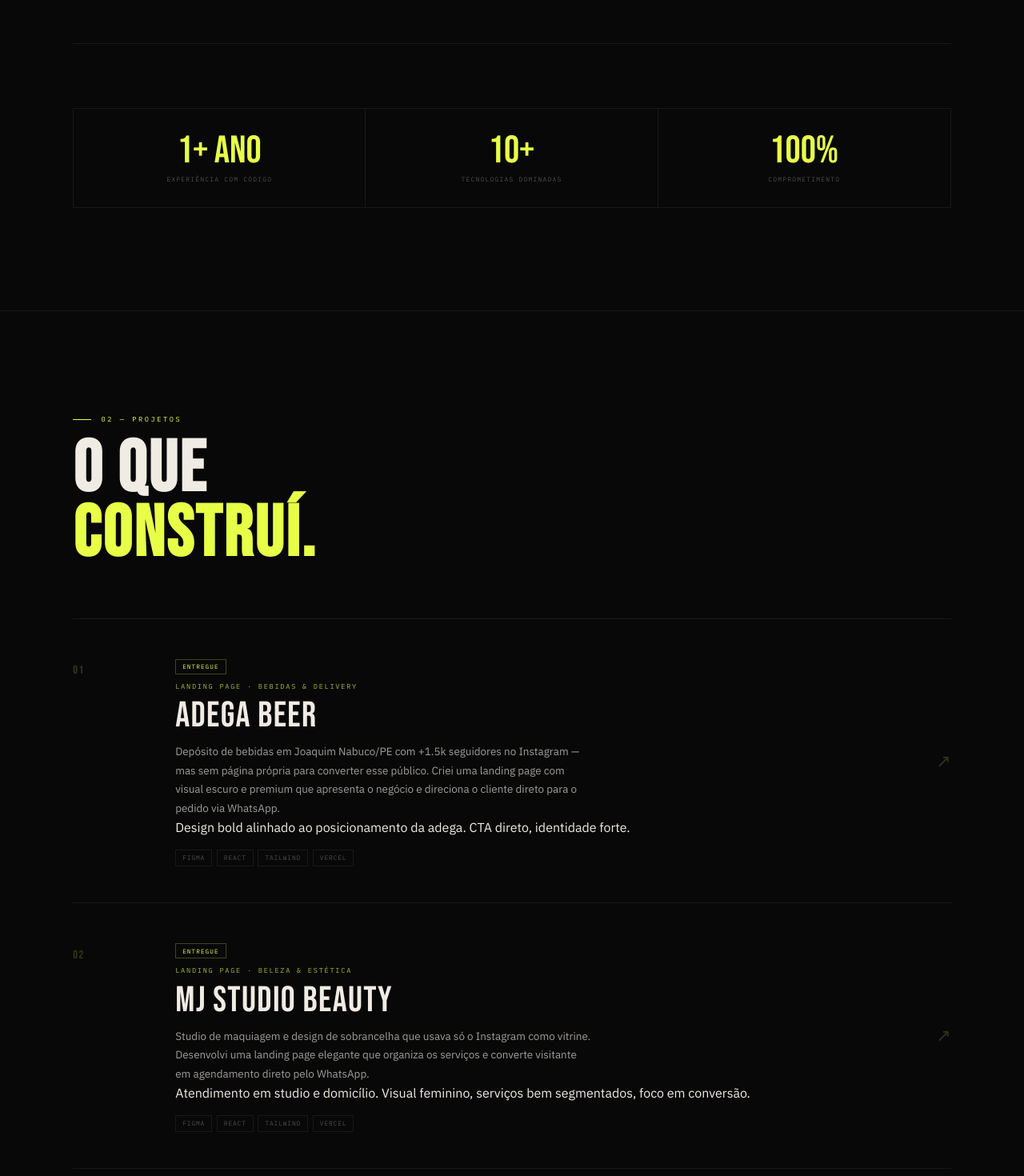
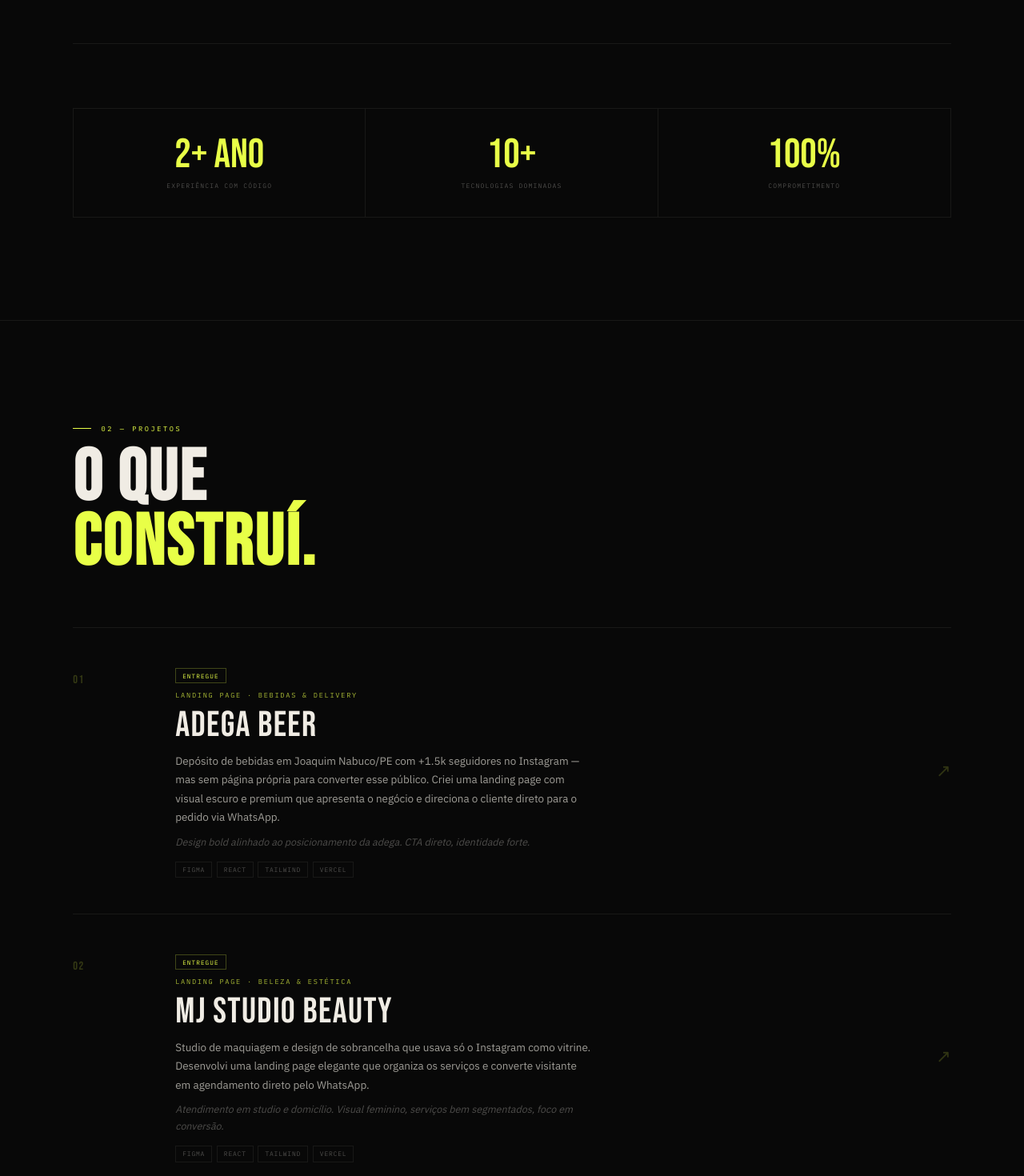
Before and after one commit to 0Lu4an/meuportfolio, a Next.js app: page / in a window 1280 px wide. Shown: the part 1900-3370 px from the top of the page at 80% size. Built offline with nearby package versions, Linux system fonts and the light colour scheme.

Commit message:
Alterações em meu portfolio.

```diff
--- a/app/globals.css
+++ b/app/globals.css
@@ -45,13 +45,9 @@ body {
   pointer-events: none;
 }
 
-@keyframes mq {
-  from { transform: translateX(0); }
-  to   { transform: translateX(-50%); }
-}
-
+/* ── KEYFRAMES GLOBAIS ── */
 @keyframes fu {
-  from { opacity: 0; transform: translateY(12px); }
+  from { opacity: 0; transform: translateY(14px); }
   to   { opacity: 1; transform: none; }
 }
 @keyframes su {
@@ -62,15 +58,29 @@ body {
   0%, 100% { opacity: 0.35; }
   50%       { opacity: 1; }
 }
+@keyframes mq {
+  from { transform: translateX(0); }
+  to   { transform: translateX(-50%); }
+}
 
-/* REVEAL — visível por padrão, animação é bônus */
-.r { opacity: 1; transform: none; }
-.d1 { transition-delay: 0.07s; }
-.d2 { transition-delay: 0.14s; }
-.d3 { transition-delay: 0.21s; }
-.d4 { transition-delay: 0.28s; }
-.d5 { transition-delay: 0.35s; }
+/* ── FADE-IN AO SCROLLAR ── */
+.r {
+  opacity: 0;
+  transform: translateY(24px);
+  transition: opacity 0.7s cubic-bezier(0.16, 1, 0.3, 1),
+              transform 0.7s cubic-bezier(0.16, 1, 0.3, 1);
+}
+.r.v {
+  opacity: 1;
+  transform: none;
+}
+.d1 { transition-delay: 0.08s; }
+.d2 { transition-delay: 0.16s; }
+.d3 { transition-delay: 0.24s; }
+.d4 { transition-delay: 0.32s; }
+.d5 { transition-delay: 0.40s; }
 
+/* ── BOTÕES ── */
 .btn {
   display: inline-flex;
   align-items: center;
@@ -101,6 +111,7 @@ body {
 .btn-ghost { border: 1px solid var(--border2); color: var(--ink2); }
 .btn-ghost:hover { border-color: var(--border3); background: var(--border); color: var(--ink); }
 
+/* ── SEÇÕES ── */
 .sec { padding: 8rem 4vw; max-width: 1200px; margin: 0 auto; }
 .sec-full { border-bottom: 1px solid var(--border); }
 
@@ -126,6 +137,7 @@ h2 {
 }
 h2 em { font-style: normal; color: var(--accent); }
 
+/* ── MOBILE ── */
 @media (max-width: 768px) {
   body { cursor: auto; }
   .sec { padding: 5rem 5vw; }
--- a/components/Projetos.module.css
+++ b/components/Projetos.module.css
@@ -1,3 +1,8 @@
+@keyframes blink {
+  0%, 100% { opacity: 0.35; }
+  50%       { opacity: 1; }
+}
+
 .list { display: flex; flex-direction: column; }
 
 .proj {
@@ -11,22 +16,37 @@
   color: inherit;
   cursor: none;
   position: relative;
-  transition: padding-left 0.35s;
+  transition: padding-left 0.4s cubic-bezier(0.16, 1, 0.3, 1),
+              background 0.4s;
 }
 .proj:first-child { border-top: 1px solid var(--border); }
 
+/* linha lateral accent */
 .proj::before {
   content: '';
   position: absolute;
   left: 0; top: 0; bottom: 0;
   width: 2px;
-  background: var(--accent);
+  background: linear-gradient(180deg, transparent, var(--accent), transparent);
   transform: scaleY(0);
-  transform-origin: bottom;
-  transition: transform 0.4s cubic-bezier(0.16, 1, 0.3, 1);
+  transform-origin: center;
+  transition: transform 0.5s cubic-bezier(0.16, 1, 0.3, 1);
 }
-.proj:hover { padding-left: 1.5rem; }
+
+/* overlay sutil no hover */
+.proj::after {
+  content: '';
+  position: absolute;
+  inset: 0;
+  background: linear-gradient(90deg, var(--accent3), transparent);
+  opacity: 0;
+  transition: opacity 0.4s;
+  pointer-events: none;
+}
+
+.proj:hover { padding-left: 1.8rem; }
 .proj:hover::before { transform: scaleY(1); }
+.proj:hover::after  { opacity: 1; }
 
 .num {
   font-family: 'Bebas Neue', sans-serif;
@@ -38,7 +58,7 @@
   z-index: 1;
   transition: color 0.3s;
 }
-.proj:hover .num { color: rgba(232, 255, 71, 0.5); }
+.proj:hover .num { color: rgba(232, 255, 71, 0.6); }
 
 .body { position: relative; z-index: 1; }
 
@@ -54,6 +74,11 @@
   border: 1px solid var(--border);
   padding: 0.15rem 0.5rem;
   margin-bottom: 0.5rem;
+  transition: border-color 0.3s;
+}
+.done {
+  color: var(--ink2);
+  border-color: var(--border2);
 }
 .live {
   color: #4ade80;
@@ -88,15 +113,27 @@
   line-height: 0.92;
   letter-spacing: 0.03em;
   margin-bottom: 0.8rem;
-  transition: color 0.3s;
+  transition: color 0.3s, letter-spacing 0.4s cubic-bezier(0.16, 1, 0.3, 1);
 }
-.proj:hover .title { color: var(--accent); }
+.proj:hover .title {
+  color: var(--accent);
+  letter-spacing: 0.05em;
+}
 
 .desc {
   font-size: 0.84rem;
   color: var(--ink2);
   line-height: 1.75;
   max-width: 520px;
+}
+
+.detail {
+  font-size: 0.78rem;
+  color: var(--ink3);
+  line-height: 1.65;
+  max-width: 520px;
+  margin-top: 0.5rem;
+  font-style: italic;
 }
 
 .tags {
@@ -114,24 +151,25 @@
   padding: 0.18rem 0.5rem;
   border: 1px solid var(--border);
   color: var(--ink3);
-  transition: all 0.25s;
+  transition: all 0.3s cubic-bezier(0.16, 1, 0.3, 1);
 }
 .proj:hover .tag {
-  border-color: rgba(232, 255, 71, 0.2);
-  color: var(--ink2);
+  border-color: rgba(232, 255, 71, 0.3);
+  color: var(--ink);
+  background: rgba(232, 255, 71, 0.04);
 }
 
 .arr {
   font-size: 1.4rem;
   color: rgba(232, 255, 71, 0.18);
-  transition: color 0.3s, transform 0.4s cubic-bezier(0.16, 1, 0.3, 1);
+  transition: color 0.3s, transform 0.5s cubic-bezier(0.16, 1, 0.3, 1);
   position: relative;
   z-index: 1;
   align-self: center;
 }
 .proj:hover .arr {
   color: var(--accent);
-  transform: translate(8px, -8px);
+  transform: translate(10px, -10px);
 }
 
 /* ── RESPONSIVE ── */
--- a/components/Sobre.jsx
+++ b/components/Sobre.jsx
@@ -5,14 +5,14 @@ import styles from './Sobre.module.css'
 
 const skills = [
   'React','Python','PostgreSQL','JavaScript','Tailwind',
-  'Node.js','APIs REST','Git','Deploy','Figma','Estratégia','Go-to-Market', 'Next.js',
+  'Node.js','APIs REST','Git','Deploy','Figma','Estratégia','Go-to-Market','Next.js',
 ]
 
 const feats = [
   {
     num: '01',
-      title: 'Formação',
-      desc: 'Ciência da Computação - UNIFAVIP. 3º período em andamento. Arquitetura, banco de dados, redes e segurança no currículo.',
+    title: 'Formação',
+    desc: 'Ciência da Computação - UNIFAVIP. 3º período em andamento. Arquitetura, banco de dados, redes e segurança no currículo.',
   },
   {
     num: '02',
@@ -27,13 +27,13 @@ const feats = [
 ]
 
 const counters = [
-  { value: 1,   suffix: '+ ano', label: 'Experiência com código' },
-  { value: 10,  suffix: '+',      label: 'Tecnologias dominadas' },
-  { value: 100, suffix: '%',      label: 'Comprometimento' },
+  { value: 2,   suffix: '+ ano', label: 'Experiência com código' },
+  { value: 10,  suffix: '+',     label: 'Tecnologias dominadas' },
+  { value: 100, suffix: '%',     label: 'Comprometimento' },
 ]
 
 function animateCount(el, target, suffix = '') {
-  const duration = 1400
+  const duration = 1600
   const start = performance.now()
   const update = (now) => {
     const p = Math.min((now - start) / duration, 1)
@@ -47,7 +47,25 @@ function animateCount(el, target, suffix = '') {
 
 export default function Sobre() {
   const counterRefs = useRef([])
+  const sectionRef  = useRef(null)
 
+  // Fade-in das seções
+  useEffect(() => {
+    const els = document.querySelectorAll('.r')
+    const ro = new IntersectionObserver(
+      entries => entries.forEach(e => {
+        if (e.isIntersecting) {
+          e.target.classList.add('v')
+          ro.unobserve(e.target)
+        }
+      }),
+      { threshold: 0.07 }
+    )
+    els.forEach(el => ro.observe(el))
+    return () => ro.disconnect()
+  }, [])
+
+  // Contadores animados
   useEffect(() => {
     const observer = new IntersectionObserver(
       (entries) => {
@@ -55,32 +73,21 @@ export default function Sobre() {
           if (!e.isIntersecting) return
           const el = e.target
           const idx = Number(el.dataset.idx)
-          const c = counters[idx]
-          animateCount(el, c.value, c.suffix)
+          animateCount(el, counters[idx].value, counters[idx].suffix)
           observer.unobserve(el)
         })
       },
-      { threshold: 0.4 }
+      { threshold: 0.5, rootMargin: '0px 0px -50px 0px' }
     )
-    counterRefs.current.forEach(el => el && observer.observe(el))
-    return () => observer.disconnect()
-  }, [])
-
-  // Reveal observer
-  useEffect(() => {
-    const els = document.querySelectorAll('.r')
-    const ro = new IntersectionObserver(
-      entries => entries.forEach(e => {
-        if (e.isIntersecting) { e.target.classList.add('v'); ro.unobserve(e.target) }
-      }),
-      { threshold: 0.07 }
-    )
-    els.forEach(el => ro.observe(el))
-    return () => ro.disconnect()
+    // pequeno delay para garantir que o DOM montou
+    const timer = setTimeout(() => {
+      counterRefs.current.forEach(el => el && observer.observe(el))
+    }, 300)
+    return () => { clearTimeout(timer); observer.disconnect() }
   }, [])
 
   return (
-    <section className="sec-full" id="sobre">
+    <section className="sec-full" id="sobre" ref={sectionRef}>
       <div className="sec">
         <p className="s-label r">01 — Sobre</p>
         <h2 className="r d1">
@@ -124,7 +131,7 @@ export default function Sobre() {
           </div>
         </div>
 
-        {/* Animated stats */}
+        {/* Stats com counter animado */}
         <div className={`${styles.statsRow} r d3`}>
           {counters.map((c, i) => (
             <div className={styles.statItem} key={i}>
--- a/components/Sobre.module.css
+++ b/components/Sobre.module.css
@@ -1,3 +1,8 @@
+@keyframes fadeUp {
+  from { opacity: 0; transform: translateY(28px); }
+  to   { opacity: 1; transform: none; }
+}
+
 .grid {
   display: grid;
   grid-template-columns: 1fr 1fr;
@@ -32,14 +37,27 @@
   padding: 0.24rem 0.65rem;
   border: 1px solid var(--border);
   color: var(--ink3);
-  transition: all 0.25s;
+  transition: all 0.3s cubic-bezier(0.16, 1, 0.3, 1);
   cursor: none;
+  position: relative;
+  overflow: hidden;
 }
+.pill::before {
+  content: '';
+  position: absolute;
+  inset: 0;
+  background: var(--accent);
+  transform: scaleX(0);
+  transform-origin: left;
+  transition: transform 0.3s cubic-bezier(0.16, 1, 0.3, 1);
+  z-index: 0;
+}
+.pill:hover::before { transform: scaleX(1); }
 .pill:hover {
   border-color: var(--accent);
-  color: var(--accent);
-  background: var(--accent3);
+  color: #080808;
 }
+.pill span, .pill { position: relative; z-index: 1; }
 
 .feats { display: flex; flex-direction: column; }
 
@@ -49,11 +67,11 @@
   display: flex;
   align-items: flex-start;
   gap: 1.5rem;
-  transition: padding-left 0.3s;
+  transition: padding-left 0.4s cubic-bezier(0.16, 1, 0.3, 1);
   cursor: default;
 }
 .feat:last-child { border-bottom: none; }
-.feat:hover { padding-left: 0.5rem; }
+.feat:hover { padding-left: 0.8rem; }
 
 .featNum {
   font-family: 'Bebas Neue', sans-serif;
@@ -64,7 +82,7 @@
   width: 2.5rem;
   transition: color 0.3s;
 }
-.feat:hover .featNum { color: rgba(232, 255, 71, 0.45); }
+.feat:hover .featNum { color: rgba(232, 255, 71, 0.6); }
 
 .featTitle {
   font-family: 'IBM Plex Mono', monospace;
@@ -73,7 +91,9 @@
   letter-spacing: 0.1em;
   text-transform: uppercase;
   margin-bottom: 0.4rem;
+  transition: color 0.3s;
 }
+.feat:hover .featTitle { color: var(--accent); }
 
 .featDesc {
   font-size: 0.82rem;
@@ -89,13 +109,26 @@
 }
 
 .statItem {
-  padding: 1.8rem;
+  padding: 2rem 1.8rem;
   text-align: center;
   border-right: 1px solid var(--border);
   position: relative;
   overflow: hidden;
+  transition: background 0.4s;
 }
 .statItem:last-child { border-right: none; }
+.statItem:hover { background: var(--bg2); }
+
+.statItem::before {
+  content: '';
+  position: absolute;
+  inset: 0;
+  background: var(--accent3);
+  opacity: 0;
+  transition: opacity 0.4s;
+}
+.statItem:hover::before { opacity: 1; }
+
 .statItem::after {
   content: '';
   position: absolute;
@@ -111,10 +144,14 @@
 
 .statN {
   font-family: 'Bebas Neue', sans-serif;
-  font-size: 3rem;
+  font-size: 3.2rem;
   line-height: 1;
   color: var(--accent);
+  position: relative;
+  z-index: 1;
+  transition: transform 0.3s;
 }
+.statItem:hover .statN { transform: scale(1.05); }
 
 .statL {
   font-family: 'IBM Plex Mono', monospace;
@@ -122,14 +159,15 @@
   letter-spacing: 0.15em;
   text-transform: uppercase;
   color: var(--ink3);
-  margin-top: 0.3rem;
+  margin-top: 0.4rem;
+  position: relative;
+  z-index: 1;
 }
 
 /* ── RESPONSIVE ── */
 @media (max-width: 960px) {
   .grid { grid-template-columns: 1fr; gap: 3rem; }
 }
-
 @media (max-width: 768px) {
   .statsRow { grid-template-columns: 1fr 1fr; }
   .statItem:last-child {
```
Also changed, not shown: components/Hero.jsx (+5 -3 lines).
